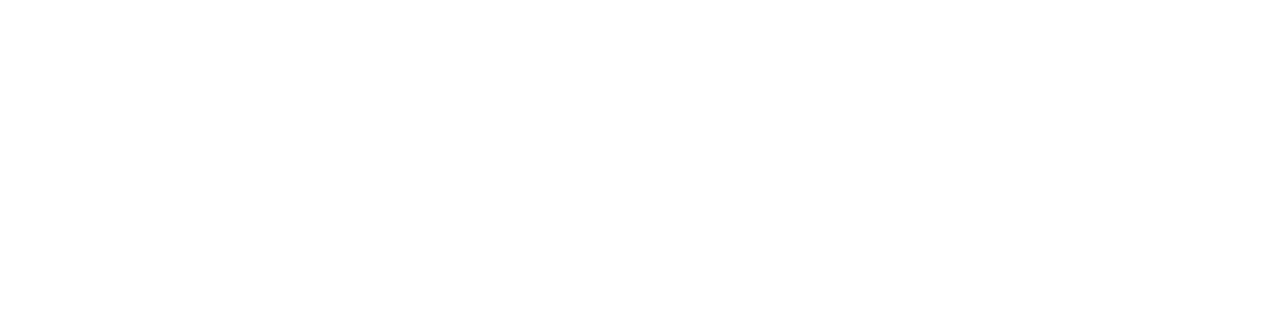
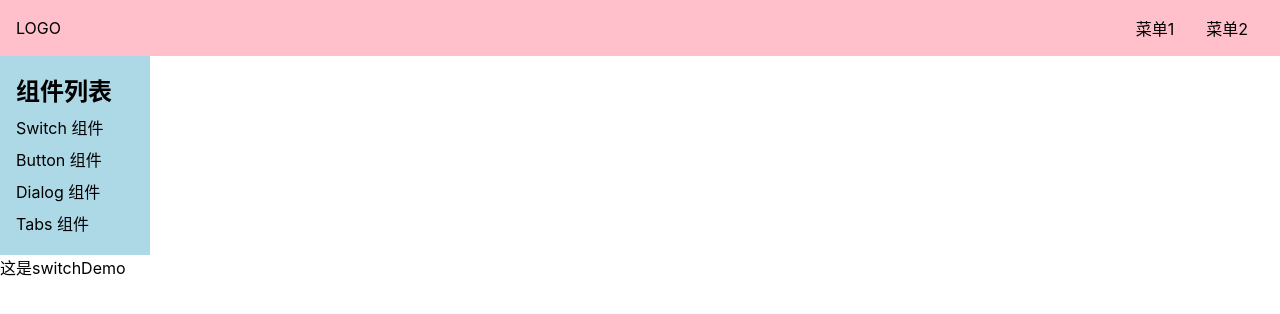
Before and after one commit to czc2222/Just-ui-1, a Vue app: page /#/Doc/switch in a window 1280 px wide. Before the commit this address had no page. Shown: the top 314 px of the page. Built offline with nearby package versions, Linux system fonts and the light colour scheme.

Commit message:
路由关闭之后切换aside

```diff
--- a/src/App.vue
+++ b/src/App.vue
@@ -6,6 +6,7 @@
 
 <script lang="ts">
 import {provide, ref} from 'vue';
+import {router} from './router';
 export default {
   name: 'App',
   components: {},
@@ -13,6 +14,12 @@ export default {
     const width =document.documentElement.clientWidth //获取屏幕宽度
     const asideVisible = ref(width <= 500 ? false : true)
     provide('asideVisible',asideVisible)
+    router.afterEach(()=>{
+      if(width <= 500){
+        asideVisible.value = false
+      }
+
+    })
   }
 }
 </script>
--- /dev/null
+++ b/src/components/SwitchDemo.vue
@@ -0,0 +1,10 @@
+<template>
+  <div>这是switchDemo</div>
+</template>
+<script lang="ts">
+
+</script>
+
+<style lang="scss" scoped>
+
+</style>
--- a/src/main.ts
+++ b/src/main.ts
@@ -1,18 +1,7 @@
 import { createApp } from 'vue'
 import App from './App.vue'
 import './index.scss'
-import {createWebHashHistory,createRouter} from 'vue-router'
-import Home from './views/Home.vue'
-import Doc from './views/Doc.vue'
-const history = createWebHashHistory()
-const router = createRouter({
-  history:history,
-  routes:[
-    {path:'/',component:Home},
-    {path:'/Doc',component:Doc}
-  ]
-})
-
+import {router} from './router';
 const app= createApp(App)
 app.use(router)
 app.mount('#app')
--- /dev/null
+++ b/src/router.ts
@@ -0,0 +1,14 @@
+import {createWebHashHistory,createRouter} from 'vue-router'
+import Home from './views/Home.vue'
+import Doc from './views/Doc.vue'
+import SwitchDemo from './components/SwitchDemo.vue'
+const history = createWebHashHistory()
+export const router = createRouter({
+  history:history,
+  routes:[
+    {path:'/',component:Home},
+    {path:'/Doc',component:Doc,children:[
+        {path:'switch',component:SwitchDemo}
+      ]}
+  ]
+})
--- a/src/views/Doc.vue
+++ b/src/views/Doc.vue
@@ -19,7 +19,9 @@
           </li>
         </ol>
       </aside>
-      <main>主内容</main>
+      <main>
+        <router-view/>
+      </main>
     </div>
   </div>
 </template>
```
